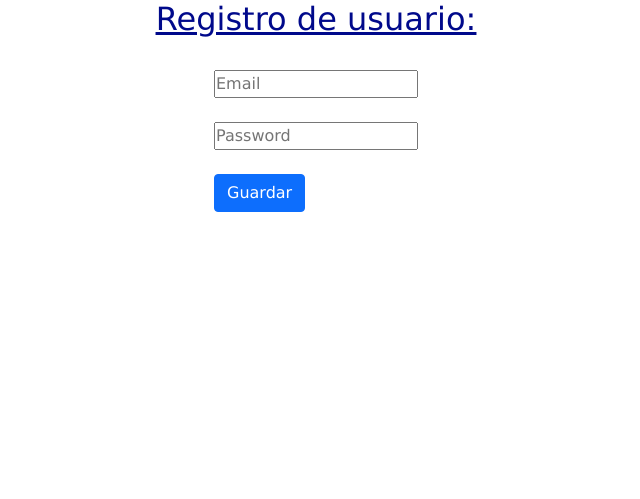
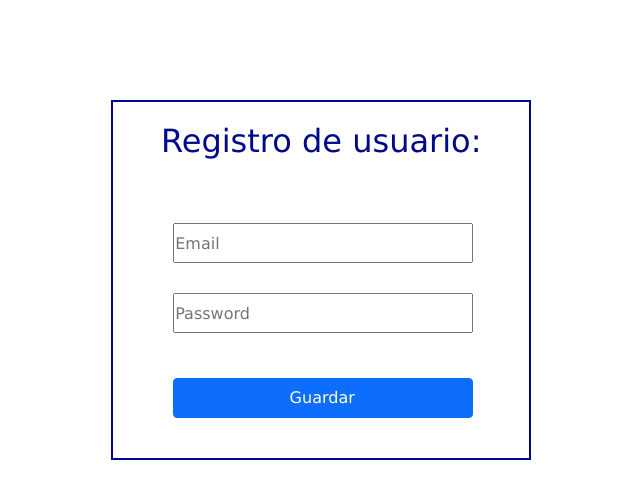
Before and after one commit to MossoLuciano/Login_PHP_MySQL_HTML_CSS, a PHP site: page /registro.php in a window 1280 px wide. Shown: the part 116-615 px from the top of the page, without its empty margins (324-964 px from the left). Run offline with PHP 8.4, Linux system fonts and the light colour scheme.

Commit message:
Acomodado de registro .php y login.php

```diff
--- a/login.php
+++ b/login.php
@@ -12,7 +12,9 @@
 ?>
 
 <div class="login">
-    <h2 class="tituloLogin">Login</h2>
+    <div id="tituloLogin">
+        <h2>Login</h2>
+    </div>
     <form action="#" method="POST" id="formularioLogin">
         <input type="email" name="email" class="email" placeholder="Email">
         <input type="password" name="clave" class="clave" placeholder="Password">
--- a/master.css
+++ b/master.css
@@ -75,9 +75,9 @@
 
 /*Login.php*/
 .login{
-    width: 400px;
-    height: 300px;
-    margin-top: 40px;
+    width: 420px;
+    height: 360px;
+    margin-top: 100px;
     margin-left: 34%;
     display: flex;
     flex-direction: column;
@@ -87,16 +87,17 @@
 }
 
 .login input{
-    margin: 15px;
-    margin-left: 100px;
+    margin-top: 12px;
+    margin-bottom: 15px;
+    margin-left: 60px;
+    width: 300px;
+    height: 40px;
 }
 
 #ingresar{
-    margin-left: 100px;
-    width: 50%;
-}
-
-#ingresar{
+    margin-top: 30px;
+    margin-left: 60px;
+    width: 300px;
     padding-left: 10px;
 }
 
@@ -104,35 +105,50 @@
     margin: 5px;
 }
 
-
-.tituloLogin{
+#tituloLogin h2{
     text-align: center;
     color: rgb(0, 9, 139);
     font-size: 25px;
-    margin-top: -1px;
+    margin-top: 0;
+    margin-bottom: 40px;
+    display: flex;
 }
 
 /*Registro.php*/
 .registro{
-    width: 100%;
-    max-width: 600px;
-    margin: 0 auto;
+    width: 420px;
+    height: 360px;
+    margin-top: 100px;
+    margin-left: 34%;
     display: flex;
     flex-direction: column;
     justify-content: center;
     align-items: center;
+    border: 2px solid rgb(0, 9, 139);
 }
 
-.formularioRegistro input email password{
-    width: 90%;
-    height: 25px;
-    margin: 0.5rem;
+.registro input{
+    margin-top: 15px;
+    margin-bottom: 15px;
+    margin-left: 60px;
+    width: 300px;
+    height: 40px;
 }
 
-.tituloRegistro{
+#guardar{
+    margin-top: 30px;
+    margin-left: 60px;
+    width: 300px;
+    padding-left: 10px;
+}
+
+#tituloRegistro{
     text-align: center;
-    text-decoration: underline;
     color: rgb(0, 9, 139);
+    font-size: 25px;
+    margin-top: -5px;
+    margin-bottom: 40px;
+    display: flex;
 }
 
 /*Contacto.php*/
--- a/notas.txt
+++ b/notas.txt
@@ -1 +1,2 @@
--ACOMODAR REGISTRO.PHP.
+-ACOMODAR CONTACTO.PHP
+-ACOMODAR INDEX.
--- a/registro.php
+++ b/registro.php
@@ -10,14 +10,14 @@
 	}
 ?>
 
-<div class="tituloRegistro">
-    <h2 class="tituloRegistro">Registro de usuario:</h2><br>
-</div>
+<div class="registro">
+    <div id="tituloRegistro">
+        <h2>Registro de usuario:</h2>
+    </div>
 
-<div class="registro">
     <form action="#" method="POST" class="formularioRegistro">
-        <input type="email" name="email" class="email" placeholder="Email"><br><br>
-        <input type="password" name="clave" class="clave" placeholder="Password"><br><br>
-        <input type="submit" value="Guardar" name="guardar" class="btn btn-xs btn-block btn-primary"><br><br>
+        <input type="email" name="email" class="email" placeholder="Email">
+        <input type="password" name="clave" class="clave" placeholder="Password">
+        <input type="submit" value="Guardar" name="guardar" class="btn btn-xs btn-block btn-primary" id="guardar">
     </form>
 </div>
```
